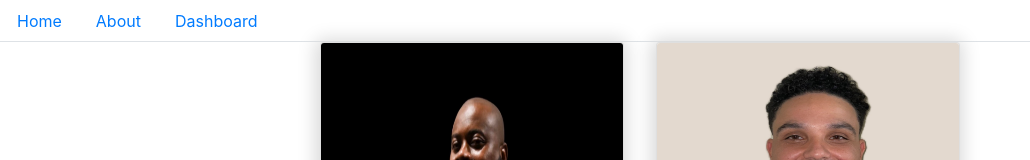
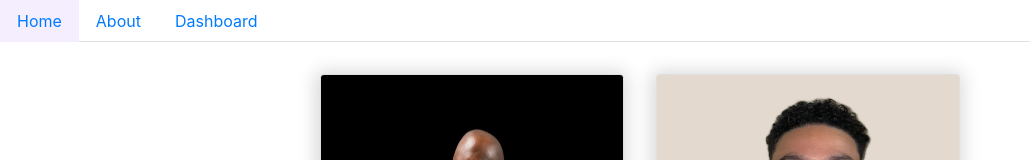
Before and after one commit to NiDaSanti/portfolio-vetstech, a React (Create React App) app: page /about in a window 1280 px wide. Shown: the top 160 px of the page, without its empty margins (0-1030 px from the left). Built offline with nearby package versions, Linux system fonts and the light colour scheme.

Commit message:
final edit's for today

```diff
--- a/src/App.css
+++ b/src/App.css
@@ -24,9 +24,14 @@
   color: white;
 }
 
+.custom:hover {
+  background-color: #F4EEFF;
+}
 .App-link {
   color: #61dafb;
 }
+
+
 
 @keyframes App-logo-spin {
   from {
--- a/src/App.js
+++ b/src/App.js
@@ -17,14 +17,14 @@ function App() {
       <Router>
         <div>
           <ul className="nav nav-tabs">
-            <li className="nav-item">
-              <Link className="nav-link" to="/">Home</Link>
+            <li className="nav-item custom">
+              <Link className="nav-link custom" to="/">Home</Link>
             </li>
             <li className="nav-item">
-              <Link className="nav-link" to="/about">About</Link>
+              <Link className="nav-link custom" to="/about">About</Link>
             </li>
             <li className="nav-item">
-              <Link className="nav-link" to="/dashboard">Dashboard</Link>
+              <Link className="nav-link custom" to="/dashboard">Dashboard</Link>
             </li>
           </ul>
           <Switch>
--- a/src/components/About/styles.css
+++ b/src/components/About/styles.css
@@ -7,8 +7,8 @@
   grid-template-columns: auto auto;
   grid-gap: 2em;
   justify-content: center;
-  margin-top: auto;
-  margin-bottom: auto;
+  margin-top: 2em;
+  margin-bottom: 2em;
 }
 .card-img-top {
   width: auto;
```
